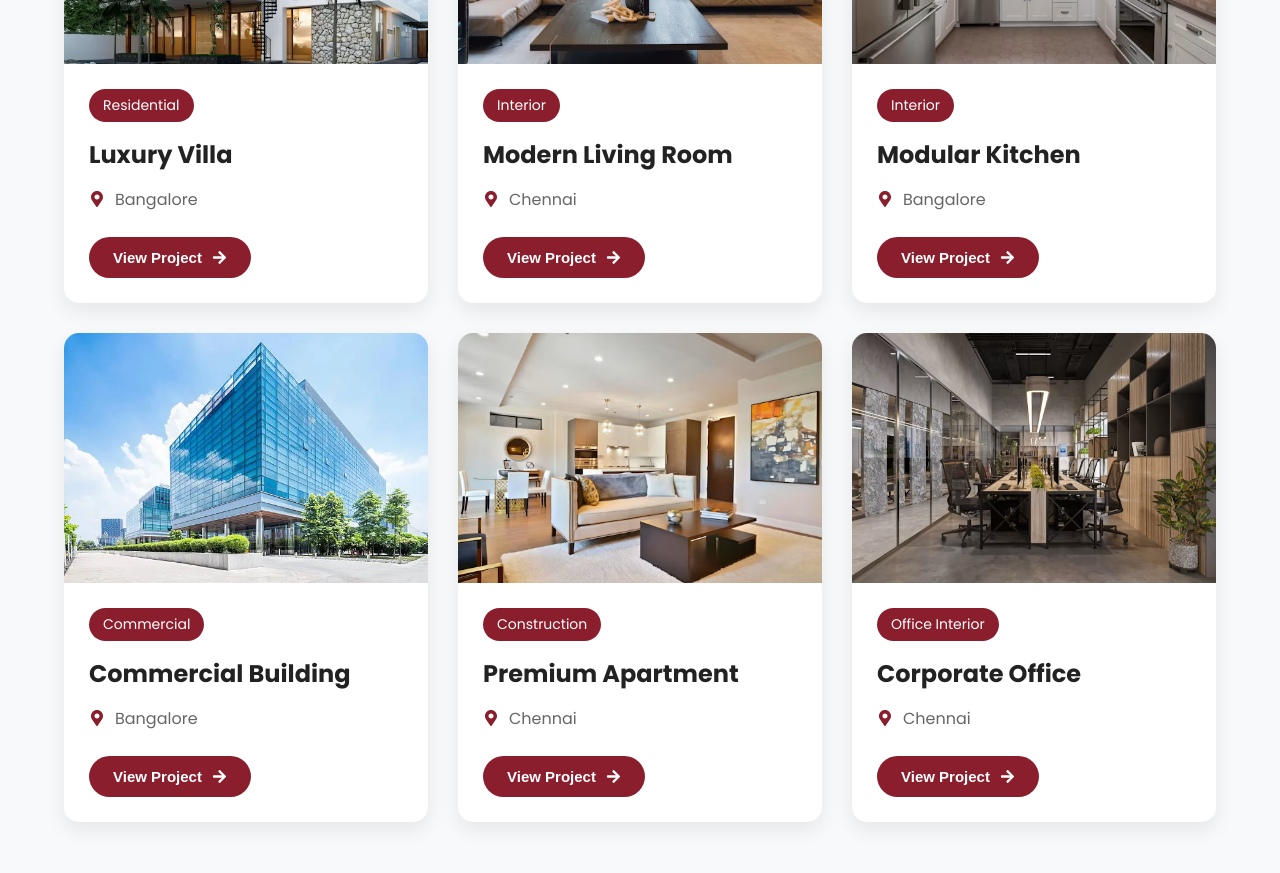
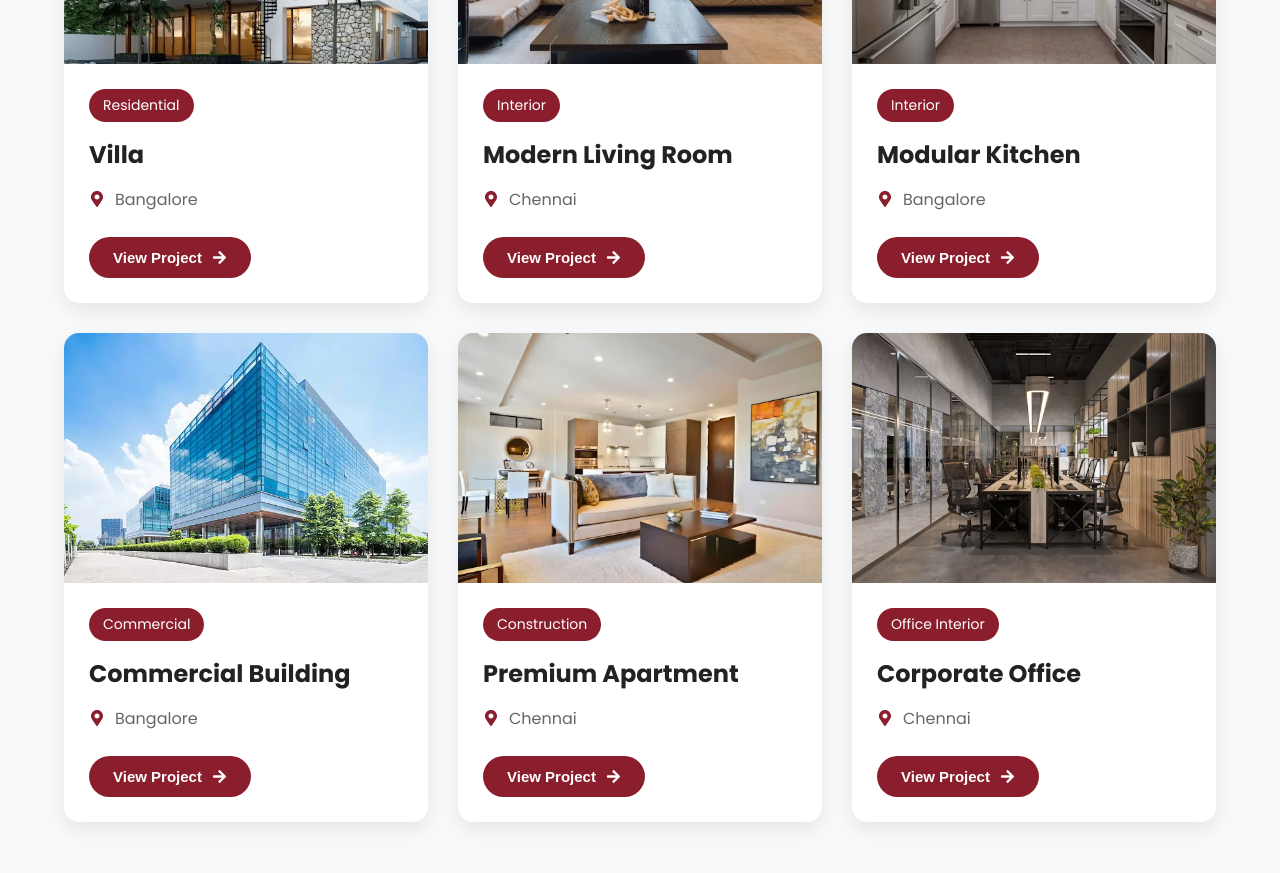
Before and after one commit to SIVASEELAN333/RIA-INTERIORS, a React (Vite) app: page / in a window 1280 px wide. Shown: the part 3620-4493 px from the top of the page. Built offline with nearby package versions, Linux system fonts and the light colour scheme.

Commit message:
Rename project title from 'Luxury Villa' to 'Villa'

```diff
--- a/src/components/Projects.jsx
+++ b/src/components/Projects.jsx
@@ -24,7 +24,7 @@ function Projects() {
     {
       image: project1,
 
-      title: "Luxury Villa",
+      title: "Villa",
 
       location: "Bangalore",
 
```
